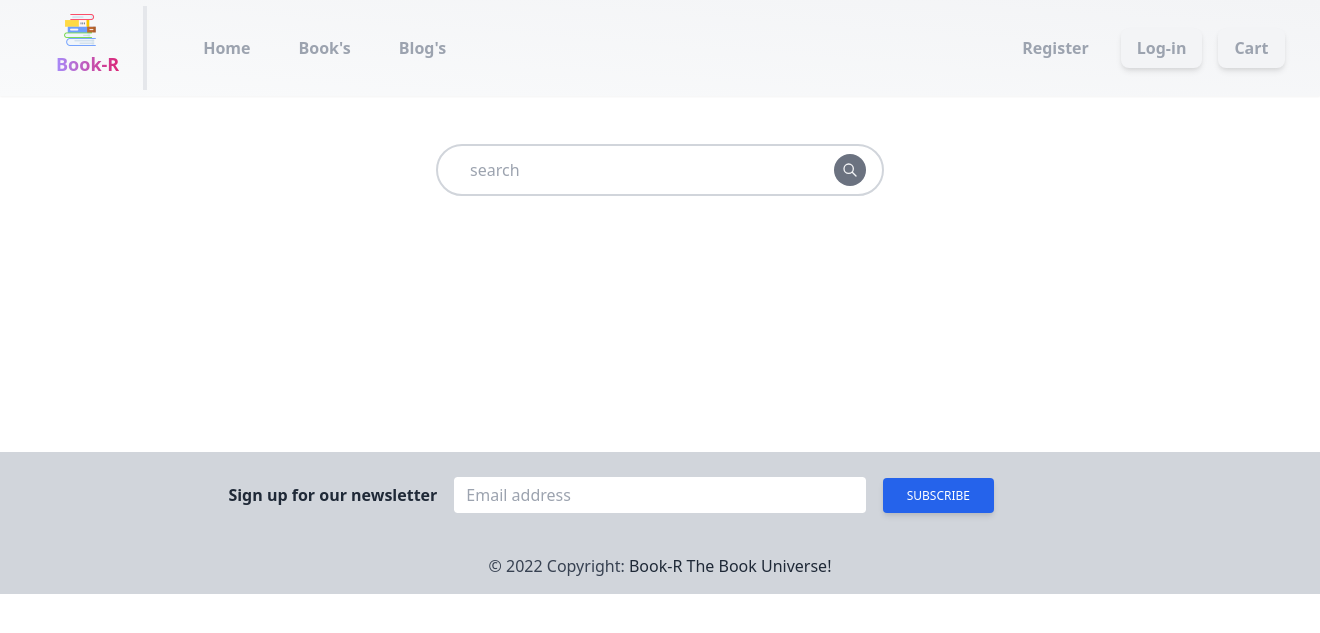
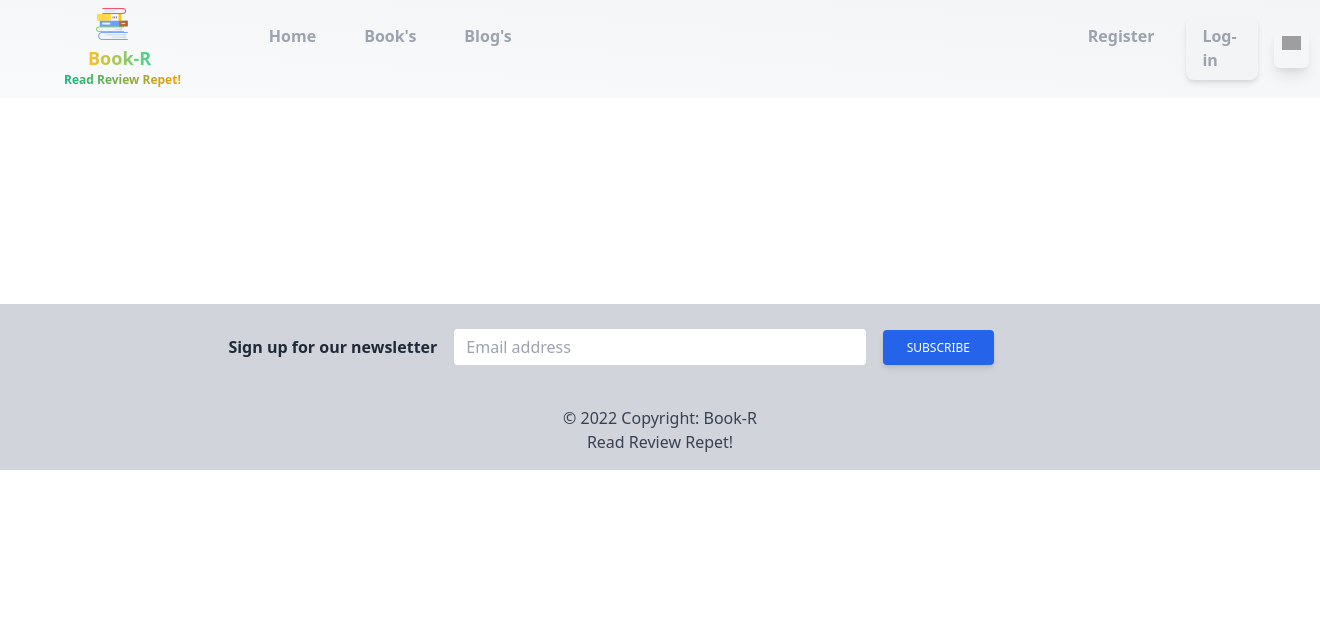
Before and after one commit to imchandr/Book-R, a Django app: page /book/ in a window 1320 px wide. Shown: the top 633 px of the page. Run offline with Django 4.2, Linux system fonts and the light colour scheme; data that the repository does not hold is empty; parts of the project's set-up code (start-up, migrations or seed data) failed here and were passed over; some libraries are stand-ins or nearby versions; grey boxes are pictures that could not be loaded.

Commit message:
final touches     make minute template change for ui inhancement

```diff
--- a/account/templates/registration/login.html
+++ b/account/templates/registration/login.html
@@ -10,7 +10,7 @@
     <div class="mx-auto max-w-7xl">
         <div class="flex flex-col lg:flex-row">
             <div
-                class=" relative w-full bg-cover lg:w-6/12 xl:w-6/12 bg-gradient-to-l from-white via-white to-gray-100">
+                class=" relative w-full bg-cover lg:w-6/12 xl:w-6/12 ">
                 <div
                     class="relative flex flex-col items-center justify-center w-full h-full px-10 my-20 lg:px-16 lg:my-0">
                     <img src="https://media.istockphoto.com/vectors/little-girl-and-a-bear-reading-books-vector-id843790482?k=20&m=843790482&s=612x612&w=0&h=Mc2Dz7fKc34fb9pKJLhdJigFt16xpDqum6T43bHgmPQ="
@@ -19,9 +19,9 @@
                 </div>
             </div>
 
-            <div class="w-full bg-white lg:w-6/12 xl:w-6/12">
+            <div class="w-full bg-white lg:w-6/12 xl:w-6/12 my-16">
                 <div
-                    class=" flex flex-col items-start justify-start w-full h-full p-4 lg:p-8 xl:p-12 bg-gradient-to-r from-white via-white to-gray-100">
+                    class=" flex flex-col items-start justify-start w-full h-full p-4 lg:p-8 xl:p-12 my-20">
 
 
                     <h4 class="w-3/4 text-4xl font-bold ">Sign-in to Book-R </h4>
--- a/account/templates/registration/password_reset.html
+++ b/account/templates/registration/password_reset.html
@@ -10,7 +10,7 @@
     <div class="mx-auto max-w-7xl">
         <div class="flex flex-col lg:flex-row">
             <div
-                class=" relative w-full bg-cover lg:w-6/12 xl:w-6/12 bg-gradient-to-l from-white via-white to-gray-100">
+                class=" relative w-full bg-cover lg:w-6/12 xl:w-6/12 ">
                 <div
                     class="relative flex flex-col items-center justify-center w-full h-full px-10 my-20 lg:px-16 lg:my-0">
                     <img src="https://image.freepik.com/free-vector/absorbed-concept-illustration_114360-4282.jpg?w=740"
@@ -19,9 +19,9 @@
                 </div>
             </div>
 
-            <div class="w-full bg-white lg:w-6/12 xl:w-6/12">
+            <div class="w-full bg-white lg:w-6/12 xl:w-6/12 my-20">
                 <div
-                    class=" flex flex-col items-start justify-start w-full h-full p-4 lg:p-8 xl:p-12 bg-gradient-to-r from-white via-white to-gray-100">
+                    class=" flex flex-col items-start justify-start w-full h-full p-4 lg:p-8 xl:p-12 my-20">
 
 
                     <h4 class="w-full text-4xl font-bold ">Forgot your password? </h4>
--- a/account/templates/registration/password_reset_confirm.html
+++ b/account/templates/registration/password_reset_confirm.html
@@ -9,7 +9,7 @@
     <div class="mx-auto max-w-7xl">
         <div class="flex flex-col lg:flex-row">
             <div
-                class=" relative w-full bg-cover lg:w-6/12 xl:w-6/12 bg-gradient-to-l from-white via-white to-gray-100">
+                class=" relative w-full bg-cover lg:w-6/12 xl:w-6/12 ">
                 <div
                     class="relative flex flex-col items-center justify-center w-full h-full px-10 my-20 lg:px-16 lg:my-0">
                     <img src="https://image.freepik.com/free-vector/knowledge-concept-illustration_114360-3633.jpg?w=740"
@@ -17,9 +17,9 @@
                 </div>
             </div>
 
-            <div class="w-full bg-white lg:w-6/12 xl:w-6/12">
+            <div class="w-full bg-white lg:w-6/12 xl:w-6/12 my-16">
                 <div
-                    class=" flex flex-col items-start justify-start w-full h-full p-4 lg:p-8 xl:p-12 bg-gradient-to-r from-white via-white to-gray-100">
+                    class=" flex flex-col items-start justify-start w-full h-full p-4 lg:p-8 xl:p-12 my-16">
 
 
                     <h4 class="w-3/4 text-4xl font-bold">Create your new password for Book-R!</h4>
--- a/account/templates/registration/register.html
+++ b/account/templates/registration/register.html
@@ -9,7 +9,7 @@
     <div class="mx-auto max-w-7xl">
         <div class="flex flex-col lg:flex-row">
             <div
-                class=" relative w-full bg-cover lg:w-6/12 xl:w-6/12 bg-gradient-to-l from-white via-white to-gray-100">
+                class=" relative w-full bg-cover lg:w-6/12 xl:w-6/12 ">
                 <div
                     class="relative flex flex-col items-center justify-center w-full h-full px-10 my-20 lg:px-16 lg:my-0">
                     <img src="https://image.freepik.com/free-vector/knowledge-concept-illustration_114360-3023.jpg"
@@ -17,9 +17,9 @@
                 </div>
             </div>
 
-            <div class="w-full bg-white lg:w-6/12 xl:w-6/12">
+            <div class="w-full bg-white lg:w-6/12 xl:w-6/12 my-4">
                 <div
-                    class=" flex flex-col items-start justify-start w-full h-full p-4 lg:p-8 xl:p-12 bg-gradient-to-r from-white via-white to-gray-100">
+                    class=" flex flex-col items-start justify-start w-full h-full p-4 lg:p-8 xl:p-12  my-12">
 
 
                     <h4 class="w-3/4 text-4xl font-bold">Sign-up for Book-R!</h4>
--- a/reviews/templates/reviews/books_list.html
+++ b/reviews/templates/reviews/books_list.html
@@ -8,27 +8,9 @@ book-list-page
 
 
 <!-- search component -->
-<script defer src="https://unpkg.com/alpinejs@3.2.3/dist/cdn.min.js"></script>
+<!-- endsearch component -->
 
-<div class="my-12 px-4 py-2 border-2 border-gray-300 flex items-center max-w-md mx-auto bg-white rounded-full " x-data="{ search: '' }">
-    <div class="w-full">
-        <input type="search" class=" w-full px-4 py-1 text-gray-900 rounded-full focus:outline-none"
-            placeholder="search" x-model="search">
-    </div>
-    <div>
-        <button type="submit" class="flex items-center justify-center w-8 h-8 text-gray-100 rounded-full"
-            :class="(search.length > 0) ? 'bg-green-500' : 'bg-gray-500 cursor-not-allowed'"
-            :disabled="search.length == 0">
-            <svg class="w-5 h-4" fill="none" stroke="currentColor" viewBox="0 0 24 24"
-                xmlns="http://www.w3.org/2000/svg">
-                <path stroke-linecap="round" stroke-linejoin="round" stroke-width="2"
-                    d="M21 21l-6-6m2-5a7 7 0 11-14 0 7 7 0 0114 0z"></path>
-            </svg>
-        </button>
-    </div>
-</div>
-
-
+<!-- book listgrid-view -->
 <section
   class="container mx-auto p-10 md:p-20 grid lg:grid-cols-3 2xl:grid-cols-3 grid-cols-1 gap-y-16 gap-x-24 transform duration-500">
   {% for book in book_list %}
@@ -41,13 +23,7 @@ book-list-page
         src="{{book.image.url}}"
         alt="book-img" />
     </div>
-    {% comment %} <div class="p-7 my-auto pb-12 ">
-      <h1 class="text-2xl font-semibold text-gray-700">{{ item.book.title }}</h1>
-      <p class="text-xl font-light leading-relaxed text-gray-400 mt-5">
-        Super creative and colorful illustrations by Matheus Lopes. Check out more of his amazing artworks in his
-        portfolio.
-      </p>
-    </div> {% endcomment %}
+
 
     <div class=" mx-2  p-4 md:p-4">
 
@@ -80,9 +56,7 @@ book-list-page
           </svg>
         </div>
         <h1 class=" m-1 py-1 text-2xl font-bold text-gray-800 dark:text-white"><span class="pl-30">₹ <span class-pr-2> {{book.price}} </span></h1>
-        {% comment %} <button type='submit'
-          class="ml-24 px-8 py-1 text-xs font-bold text-white uppercase transition-colors duration-200 transform bg-purple-600 rounded dark:bg-gray-700 hover:bg-purple-700 dark:hover:bg-purple-600 focus:outline-none focus:bg-purple-700 dark:focus:bg-purple-600 "
-          onclick="location.href='/book/{{ item.book.id }}'">Read More</button> {% endcomment %}
+
       </div>
 
     </a>
--- a/reviews/templates/reviews/home.html
+++ b/reviews/templates/reviews/home.html
@@ -15,15 +15,17 @@
 </head>
 
 <body>
-
+<!-- nav-bar-->
     <div>
         <nav class="bg-gradient-to-tr from-gray-50 to-gray-100 shadow-sm py-4 ">
             <div class="w-full mx-auto px-8">
                 <div class="flex items-center justify-between h-16">
                     <div class=" flex items-center">
-                        <a class="flex-shrink-0 border-r-4 px-8 py-2" href="/">
+                        <a class="flex-shrink-0 px-16 py-2" href="/">
                             <img class="h-8 w-8" src="{% static 'reviews/books-title.png'%}" alt="Workflow" />
-                            <h1 class='font-extrabold text-transparent text-lg bg-clip-text bg-gradient-to-r from-purple-400 to-pink-600 -mx-2 my-1'>Book-R</h1>
+                            <h1 class='font-extrabold text-transparent text-lg bg-clip-text bg-gradient-to-r from-yellow-400 to-green-400 -mx-2 my-1'>Book-R</h1>
+                            <h1 class='font-semibold text-transparent text-xs bg-clip-text bg-gradient-to-l from-yellow-500 to-green-500 -mx-8 -mt-1'>Read Review Repet!</h1>
+                        <!-- nav-bar items-->
                         </a>
                         <div class="hidden md:block">
                             <div class="ml-10 flex items-baseline space-x-4">
@@ -45,7 +47,7 @@
 
                                 {% if request.user.is_authenticated %}
 
-
+                                <!-- nav-bar user-drop-down-menu-->
                                 <span class="px-80" >
 
                                 </span>
@@ -60,7 +62,7 @@
                                         <div class="pr-1 font-medium text-gray-600 text-lg">
                                             <div class="cursor-pointer w-full">Hi, {{user.username}}</div>
                                         </div>
-                                        <div class="w-16 h-16 rounded-full overflow-hidden">
+                                        <div class="w-12 h-12 rounded-full overflow-hidden">
                                             <img src="https://cdn.dribbble.com/users/1041205/screenshots/3636353/media/b9d3272401a456bdfaef25bb2a7accd2.jpg?compress=1&resize=800x600&vertical=top"
                                                 alt="" class="w-full h-full object-cover">
                                         </div>
@@ -136,24 +138,14 @@
                                         </ul>
                                     </div>
                                 </div>
-                                <div class="my-auto">
-                                    <a class='cursor' href='book/1/order/'>
-                                    <img src="https://img.icons8.com/external-icongeek26-outline-icongeek26/64/000000/external-cart-ecommerce-icongeek26-outline-icongeek26.png"/>
+                                <!-- nav-bar-cart-icon -->
+                                <div class=" px-2 py-2 my-auto w-12 h-12 shadow-lg rounded-full hover:bg-gray-200 ">
+                                    <a class='cursor' href='{%url 'review:bookorder'%}'>
+                                    <img src="https://cdn-icons.flaticon.com/png/512/2832/premium/2832495.png?token=exp=1644555174~hmac=7e70be5039baa2bc2ab1cca092440a16"/>
                                     </a>
                                 </div>
                             </div>
 
-
-
-                            {% comment %} <h1
-                                class="text-gray-300  hover:text-gray-800 dark:hover:text-white px-3 py-2 rounded-md text-md font-medium">
-                                <a href="{% url 'user_account:user_profile'%}">
-                                    <span class="pr-2">Hi,</span>{{request.user.username}}</h1>
-                            </a>
-                            <a class="text-gray-300  hover:text-gray-800 dark:hover:text-white px-2 py-2 rounded-md text-md font-medium"
-                                href="{% url 'logout' %}">
-                                Logout
-                            </a> {% endcomment %}
                             {% else %}
 
                             <span class="px-64" >
@@ -167,24 +159,11 @@
                                     Log-in
                                 </a>
 
-                                <a class="px-4 py-2 text-base font-semibold text-gray-400 bg-gray-100 rounded-lg shadow-md hover:bg-gray-300 hover:text-gray-600" href="{% url 'user_account:login'%}">
-                                    Cart
-                                </a>
-
-
-
-
-
-
-                            {% comment %} <a
-                                class="text-gray-300  hover:text-gray-800 dark:hover:text-white px-3 py-2 rounded-md text-md font-medium"
-                                href="{% url 'user_account:login' %}">
-                                Login
-                            </a>
-                            <a class="text-gray-300  hover:text-gray-800 dark:hover:text-white px-3 py-2 rounded-md text-md font-medium"
-                                href="{% url 'user_account:register' %}">
-                                Register
-                            </a> {% endcomment %}
+                                <div class=" px-2 py-2 my-auto w-10 h-10 shadow-lg rounded-md hover:bg-gray-200 ">
+                                    <a class='cursor' href='{%url 'review:bookorder'%}'>
+                                    <img class='' src="https://cdn-icons.flaticon.com/png/512/2832/premium/2832495.png?token=exp=1644555174~hmac=7e70be5039baa2bc2ab1cca092440a16"/>
+                                    </a>
+                                </div>
 
                             {% endif %}
 
@@ -199,10 +178,11 @@
 
 
 
-
+    <!-- content block-->
     {% block content %}
     {% endblock content %}
 
+    <!--footer-->
     <footer class="mt-12 bg-gray-300 text-center">
         <div class="px-6 pt-6">
             <form action="">
@@ -242,8 +222,9 @@
         </div>
 
         <div class="text-center text-gray-700 p-4">
-            © 2022 Copyright:
-            <a class="text-gray-800" href="/">Book-R The Book Universe!</a>
+            © 2022 Copyright: Book-R
+            <br>
+            <a class="text-center text-gray-700 p-4" href="/"> Read Review Repet!</a>
         </div>
     </footer>
 
--- a/reviews/urls.py
+++ b/reviews/urls.py
@@ -1,10 +1,11 @@
 from django.contrib import admin
 from django.urls import path
-from .views import booklist_view, bookdetails_view, bookorder_view
+from .views import booklist_view, bookdetails_view, bookorder_view, bookorder
 
 app_name = 'book'
 urlpatterns = [
     path('', booklist_view, name='booklist_view'),
+    path('order/', bookorder, name='bookorder'),
     path('<int:id>/order/', bookorder_view, name='bookorder_view'),
     path('<int:id>/', bookdetails_view, name='bookdetails_view'),
 
--- a/reviews/views.py
+++ b/reviews/views.py
@@ -8,9 +8,11 @@ from .utils import average_rating
 
 
 def home_page_view(request):
-    return render(request, 'reviews/test.html')
+    return render(request, 'reviews/bookr_landing_page.html')
 
-def bookorder_view(request, id):
+def bookorder(request,):
+    return render(request, 'reviews/comingsoon.html')
+def bookorder_view(request,id):
     return render(request, 'reviews/comingsoon.html')
 
 
```
Also changed, not shown: blog/templates/blog/post_list.html (+1 -19 lines), reviews/templates/reviews/book_details.html (+30 -1 lines), reviews/templates/reviews/bookr_landing_page.html (renamed from reviews/templates/reviews/test.html, +11 -11 lines), reviews/templates/reviews/comingsoon.html (+5 -10 lines).
